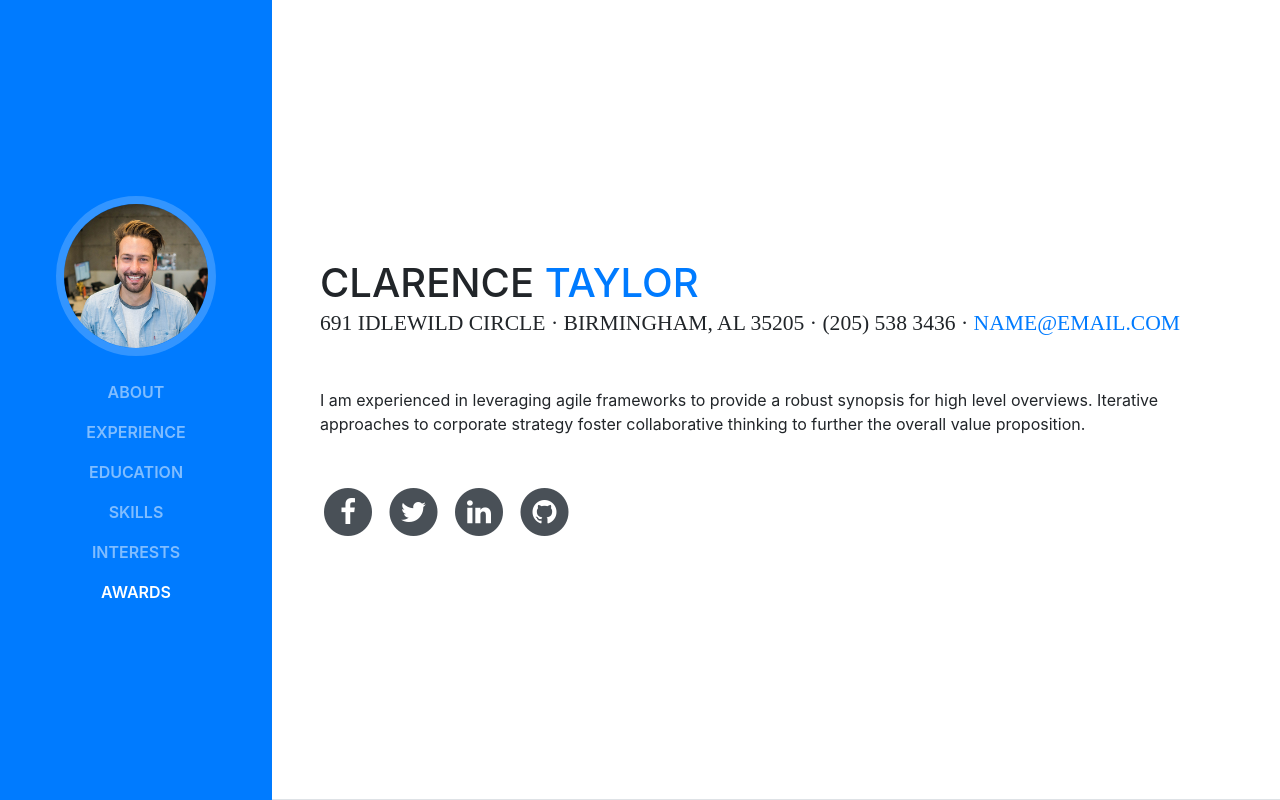
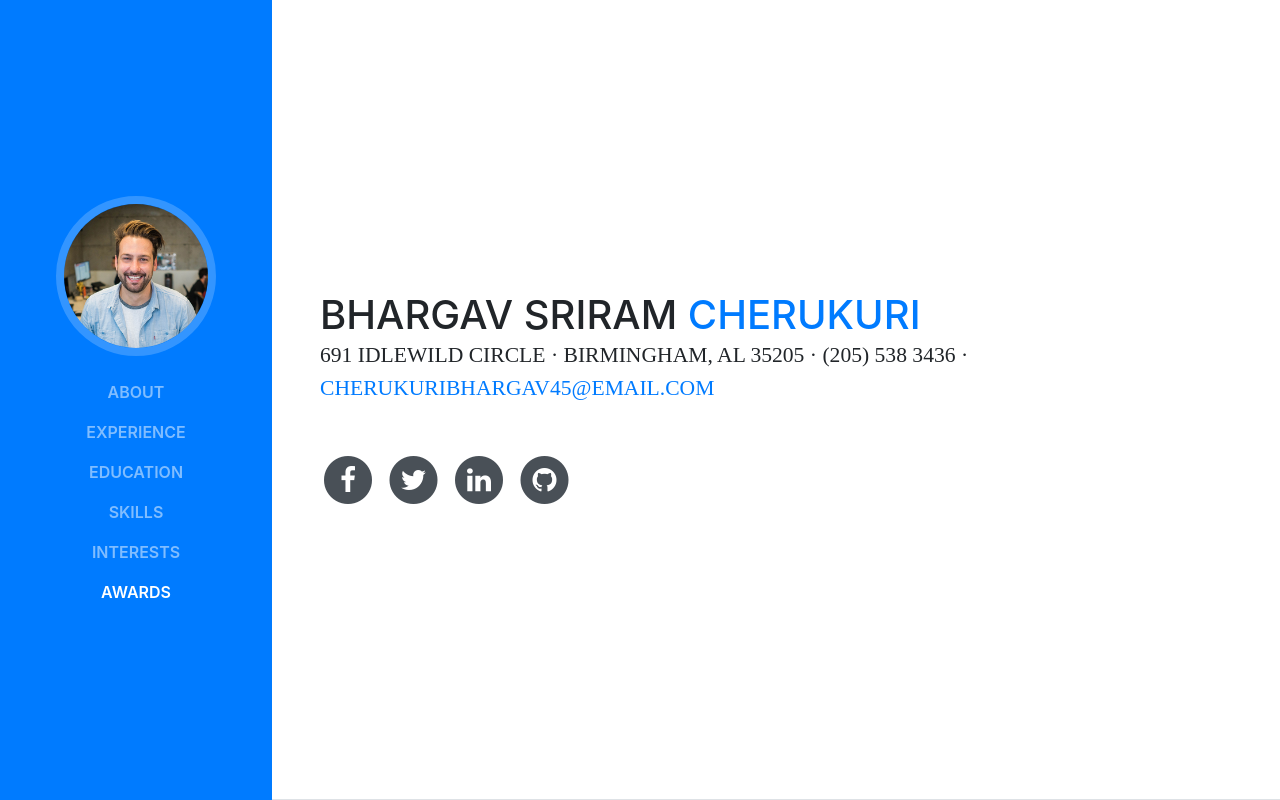
Before and after one commit to BhargavSriram45/Bhargav.github.io, a website with bundled scripts: page index.html in a window 1280 px wide. Shown: the top 800 px of the page. Built offline with nearby package versions, Linux system fonts and the light colour scheme; a web font is replaced by a local one.

Commit message:
Update index.html

```diff
--- a/index.html
+++ b/index.html
@@ -65,13 +65,13 @@
 
       <section class="resume-section p-3 p-lg-5 d-flex d-column" id="about">
         <div class="my-auto">
-          <h1 class="mb-0">Clarence
-            <span class="text-primary">Taylor</span>
+          <h1 class="mb-0">Bhargav Sriram
+            <span class="text-primary">Cherukuri</span>
           </h1>
           <div class="subheading mb-5">691 idlewild Circle · Birmingham, AL 35205 · (205) 538 3436 ·
-            <a href="mailto:name@email.com">name@email.com</a>
+            <a href="mailto:name@email.com">cherukuribhargav45@email.com</a>
           </div>
-          <p class="mb-5">I am experienced in leveraging agile frameworks to provide a robust synopsis for high level overviews. Iterative approaches to corporate strategy foster collaborative thinking to further the overall value proposition.</p>
+          <p class="mb-5"></p>
           <ul class="list-inline list-social-icons mb-0">
             <li class="list-inline-item">
               <a href="#">
```
